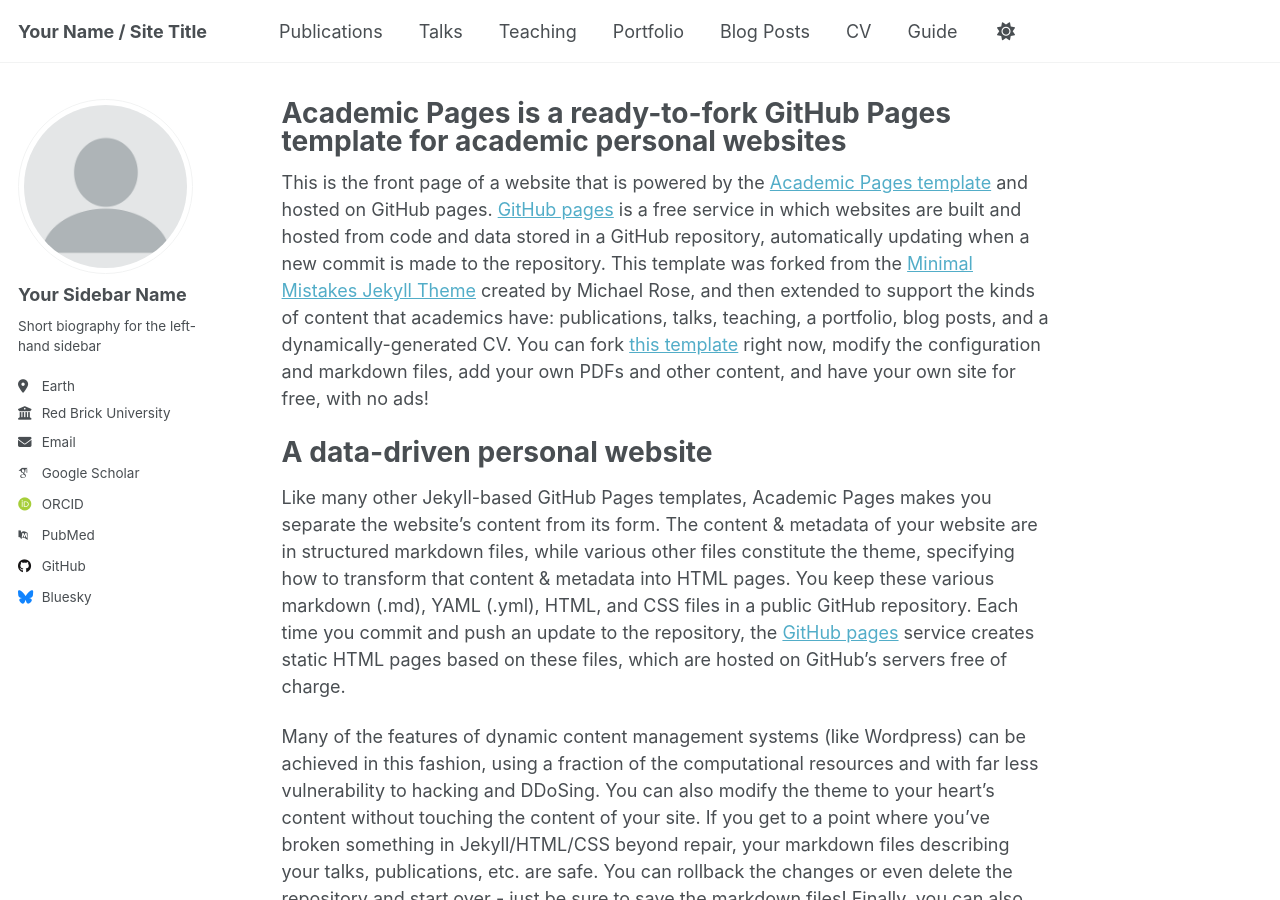
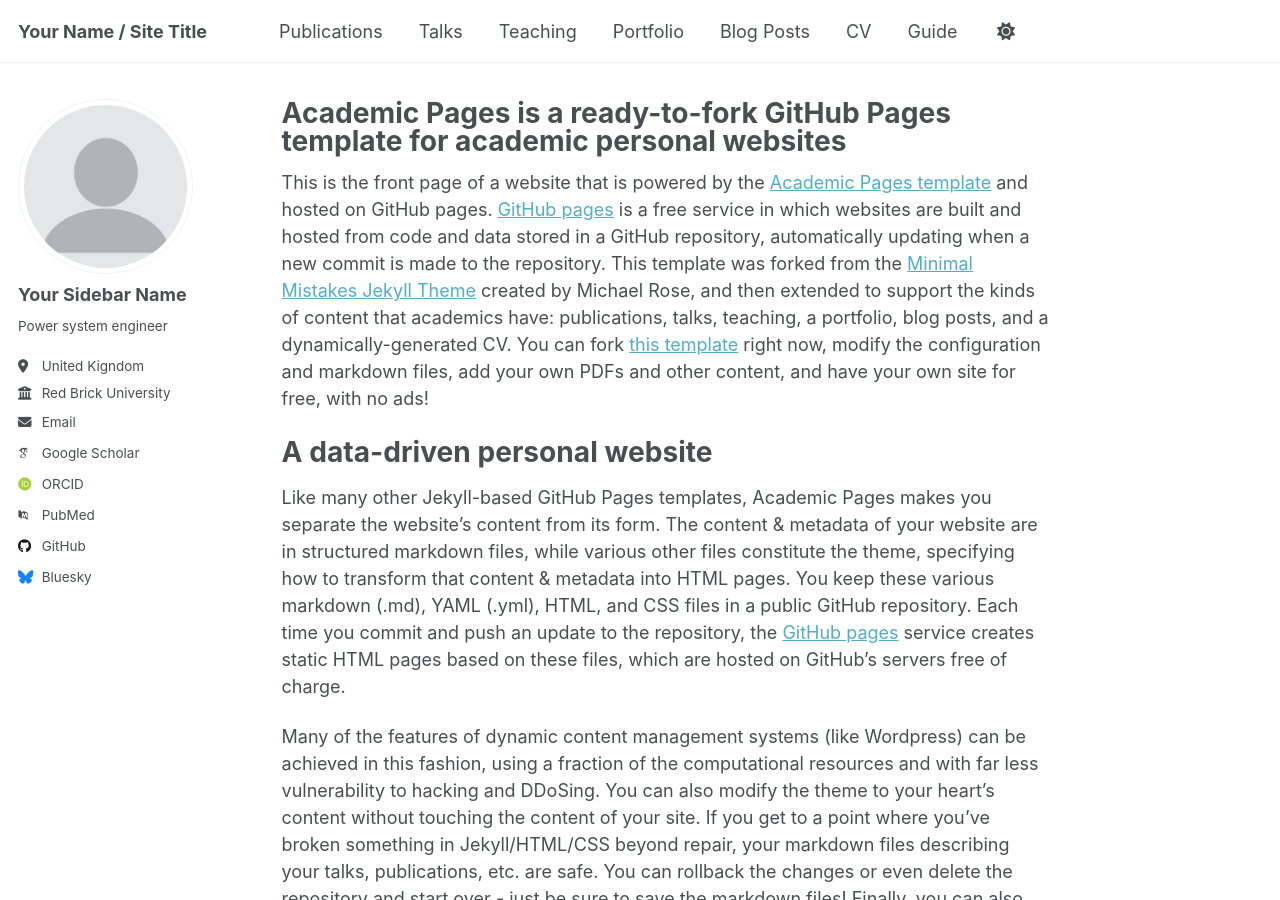
Before and after one commit to ShuailongDai/ShuailongDai.github.io, a Jekyll site: the page built from _pages/about.md, in a window 1280 px wide and 900 px high. Built offline with Jekyll 4.4.1, drawn with Linux system fonts in a browser that asks for light colours; some web fonts are replaced.

Commit message:
Update _config.yml

```diff
--- a/_config.yml
+++ b/_config.yml
@@ -25,11 +25,11 @@
   avatar           : "profile.png"
   name             : "Your Sidebar Name"
   pronouns         : # example: "she/her"
-  bio              : "Short biography for the left-hand sidebar"
-  location         : "Earth"
+  bio              : "Power system engineer"
+  location         : "United Kigndom"
   employer         : "Red Brick University"
   uri              : # URL
-  email            : "none@example.org"
+  email            : "daishuailong@gmail.com"
 
   # Academic websites
   academia         : # URL
```
